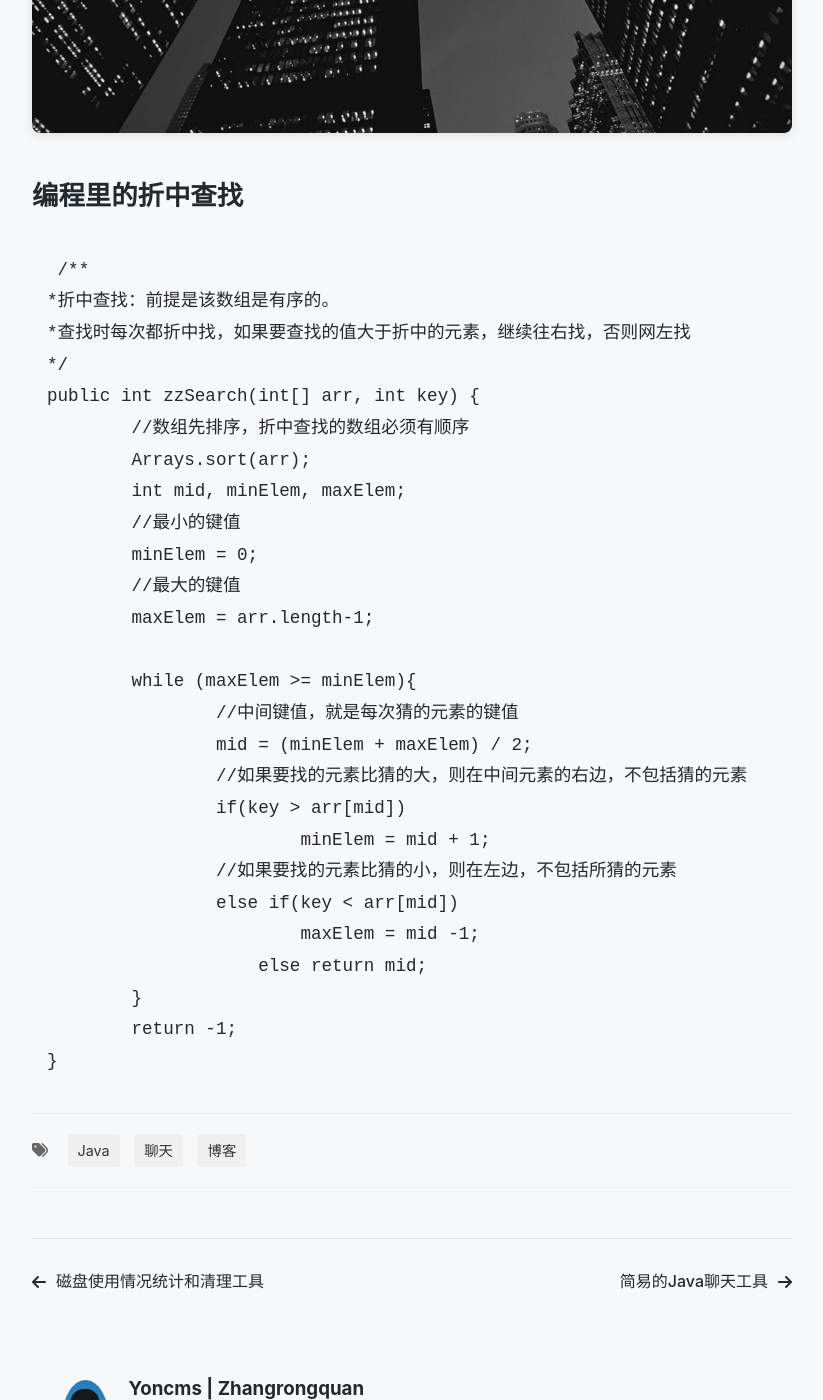
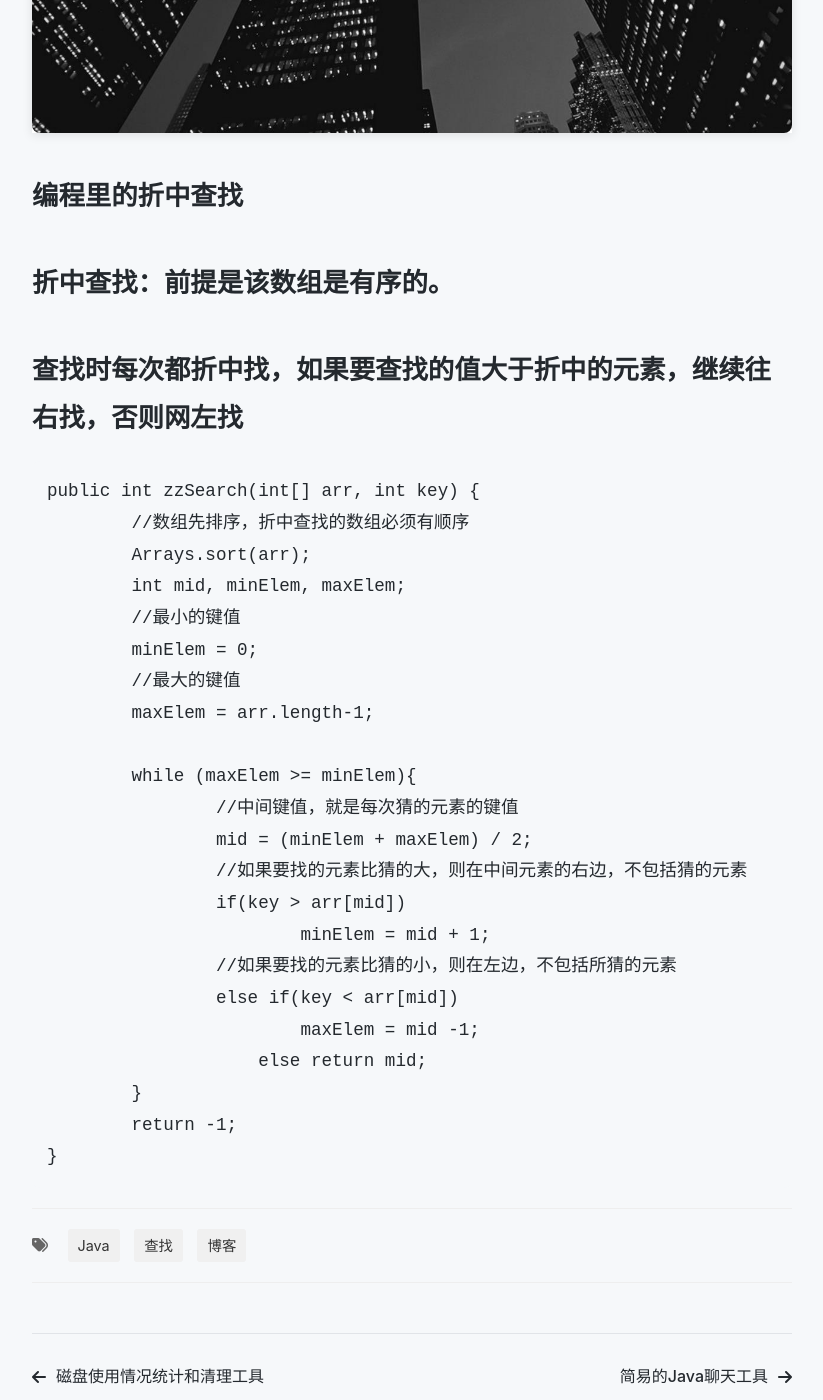
Before and after one commit to Yoncms/yoncms.github.io, a Jekyll site: the page built from _posts/2025-05-21-Code-Suanfa.md, in a window 1280 px wide and 1400 px high, scrolled down 666 px. Shown: the whole window, without its empty margins (228-1051 px from the left). Built offline with Jekyll 4.4.1, drawn with Linux system fonts in a browser that asks for light colours; comment, search, counter and statistics services are not loaded.

Commit message:
Update 2025-05-21-Code-Suanfa.md

```diff
--- a/_posts/2025-05-21-Code-Suanfa.md
+++ b/_posts/2025-05-21-Code-Suanfa.md
@@ -3,16 +3,14 @@ layout: post
 title: "编程里的折中查找"
 date: 2025-05-21
 categories: 技术
-tags: [Java, 聊天, 博客]
+tags: [Java, 查找, 博客]
 featured_image: /assets/images/article14.jpg
 ---
 # 编程里的折中查找
+# 折中查找：前提是该数组是有序的。
+# 查找时每次都折中找，如果要查找的值大于折中的元素，继续往右找，否则网左找
 
 <pre>
- /**
-*折中查找：前提是该数组是有序的。
-*查找时每次都折中找，如果要查找的值大于折中的元素，继续往右找，否则网左找
-*/
 public int zzSearch(int[] arr, int key) {
         //数组先排序，折中查找的数组必须有顺序
         Arrays.sort(arr);
```
